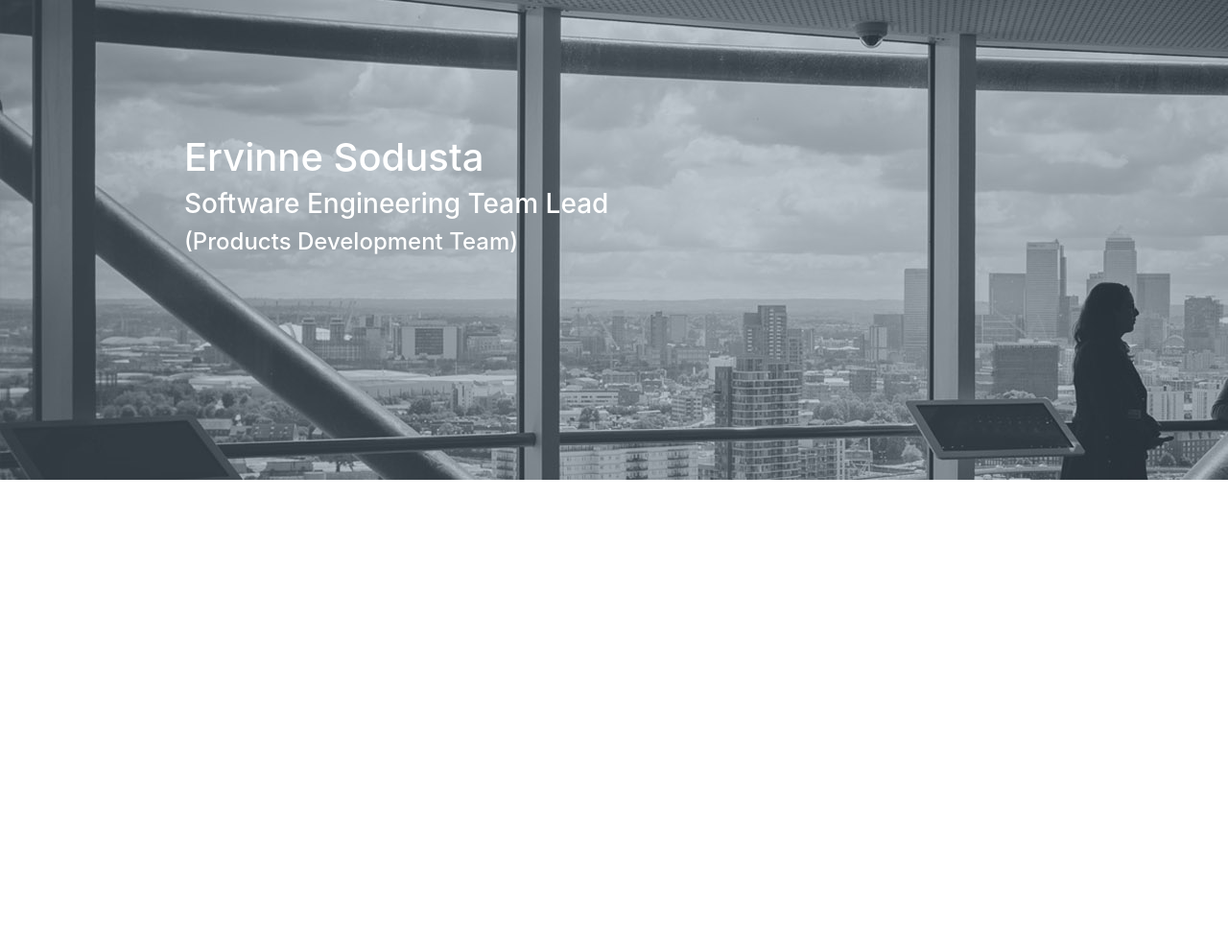
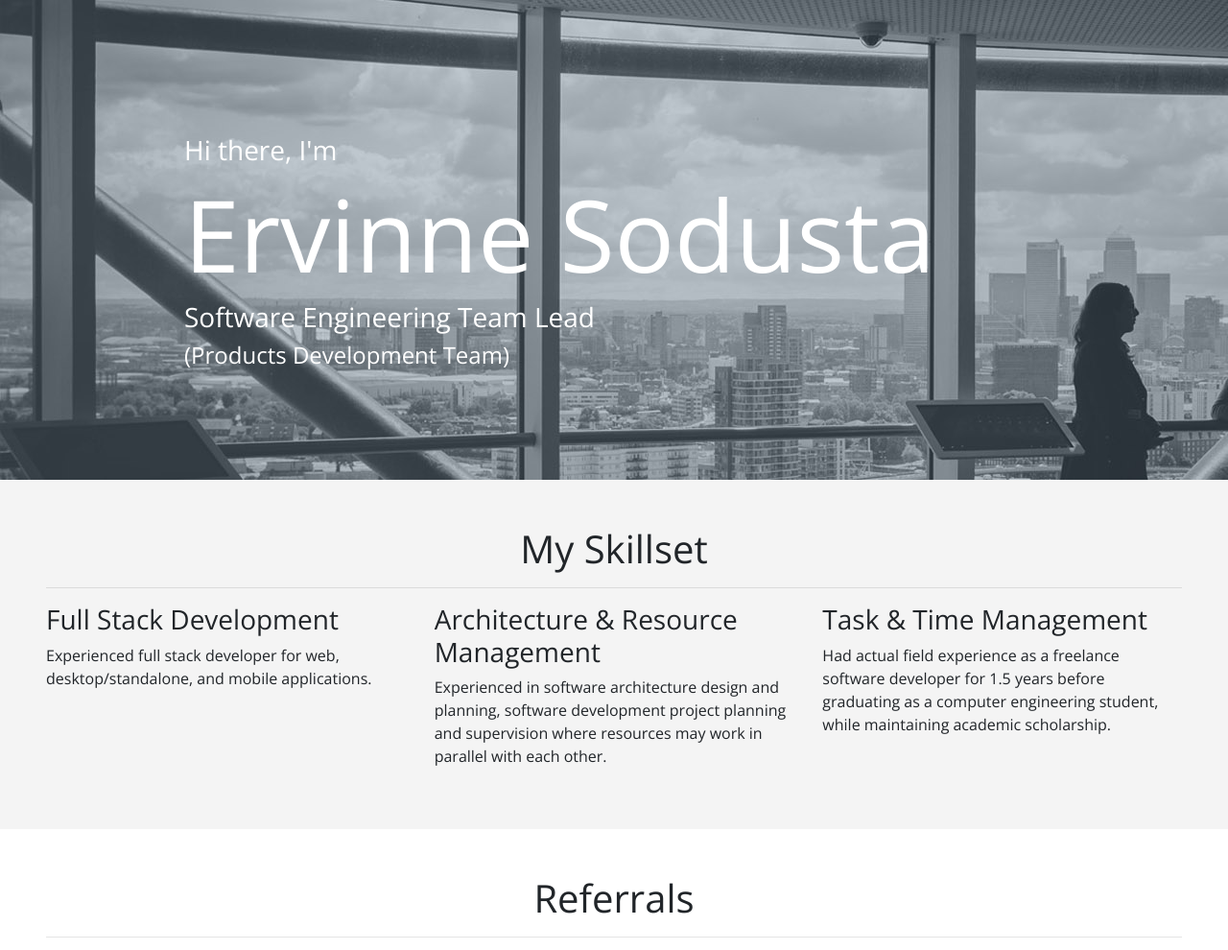
Before and after one commit to ervinne13/gg-byo1-bs-website, a PHP site: page / in a window 1280 px wide. Shown: the top 990 px of the page at 96% size. Before the commit the page ends 500 px from the top, so only its background shows below. Run offline with PHP 8.4, Linux system fonts and the light colour scheme; some libraries are stand-ins or nearby versions.

Commit message:
Add website content and contact form

```diff
--- a/css/index.css
+++ b/css/index.css
@@ -1,5 +1,27 @@
+
+body {
+    font-family: 'Open Sans', helvetica, arial, sans-serif;
+}
 
 .carousel-caption-top {
     top: 120px;
     bottom: 0px;
 }
+
+.carousel-caption h1.hero {
+    font-size: 6.5rem;
+}
+
+.light-bg {
+    background: #fff;
+}
+
+.light-grey-bg {
+    background: #f4f4f4;
+}
+
+.form-container {
+    margin-right: auto;
+    margin-left: auto;
+    max-width: 600px;
+}
--- a/index.html
+++ b/index.html
@@ -18,7 +18,10 @@
 
 		<link rel="stylesheet" href="/css/index.css" />
 
-    <title>Hello, bootstrap!</title>
+    <link href="https://fonts.googleapis.com/css?family=Roboto|Open+Sans" rel="stylesheet">
+    <link href="https://stackpath.bootstrapcdn.com/font-awesome/4.7.0/css/font-awesome.min.css" rel="stylesheet">
+
+    <title>Ervinne Sodusta | Online Profile</title>
   </head>
   <body>
     <div class="container-fluid p-0">
@@ -43,13 +46,117 @@
 							<p>(Products Development Team)</p>
 						</div>
 						<div class="carousel-caption carousel-caption-top text-left d-none d-xl-block">
-							<h1>Ervinne Sodusta</h1>
+              <h3>Hi there, I'm </h3>
+							<h1 class="hero">Ervinne Sodusta</h1>
 							<h3>Software Engineering Team Lead</h3>
 							<h4>(Products Development Team)</h4>
 						</div>
 		  		</div>
         </div>
       </div>
+
+      <div class="light-grey-bg p-5">
+        <div class="row">
+          <div class="col-sm text-center">
+            <h1>My Skillset</h1>
+            <hr />
+          </div>
+        </div>
+
+        <div class="row">
+          <div class="col-sm">
+            <h3>Full Stack Development</h3>
+            <p>Experienced full stack developer for web, desktop/standalone, and mobile applications.</p>
+          </div>
+          <div class="col-sm">
+            <h3>Architecture & Resource Management</h3>
+            <p>Experienced in software architecture design and planning, software development project planning and supervision where resources may work in parallel with each other.</p>
+          </div>
+          <div class="col-sm">
+            <h3>Task & Time Management</h3>
+            <p>Had actual field experience as a freelance software developer for 1.5 years before graduating as a computer engineering student, while maintaining academic scholarship.</p>
+          </div>
+        </div>
+      </div>
+
+      <div class="light-bg p-5">
+        <div class="row ">
+          <div class="col-sm text-center">
+            <h1>Referrals</h1>
+            <hr />
+          </div>
+        </div>
+
+        <div class="row">
+          <div class="col-lg">
+            <div class="media">
+              <img class="align-self-start mr-3" src="https://randomuser.me/api/portraits/men/18.jpg" alt="Generic placeholder image">
+              <div class="media-body">
+                <h5 class="mt-0">Jacob Terry</h5>
+                <p>I observe him goind the extra mile making sure his applications follow the current best practices avaiable for that tech stack. If you need someone who can write testable and maintainable software that can last years, he's the man.</p>
+                <p>He really needs to work on his front-end designing skills though as he lacks a lot in that regard.</p>
+              </div>
+            </div>
+          </div>
+          <div class="col-lg">
+            <div class="media">
+              <img class="align-self-start mr-3" src="https://randomuser.me/api/portraits/men/93.jpg" alt="Generic placeholder image">
+              <div class="media-body">
+                <h5 class="mt-0">Harold Roberts</h5>
+                <p>He's our research and development person aside from his job description. He can switch from best practice to quick and dirty for a fast paced environment when trying to create demos for clients.</p>
+                <p>I would recommend making use of his broad knowledge, he knows Lotus Notes, .NET, Java, JavaScript, PHP, Python and probably lots more. Just give him his materials (books, training subscriptions).</p>
+              </div>
+            </div>
+          </div>
+
+          <div class="col-lg">
+            <div class="media">
+              <img class="align-self-start mr-3" src="https://randomuser.me/api/portraits/women/27.jpg" alt="Generic placeholder image">
+              <div class="media-body">
+                <h5 class="mt-0">Beatrice Olson</h5>
+                <p>Aside from being an overall reliable developer, he can assist you in managing junior developers. He's produced excellente junior developers that became seniors fast in our short time together.</p>
+              </div>
+            </div>
+          </div>
+        </div>
+      </div>
+
+      <div class="light-grey-bg p-5">
+        <div class="text-center">
+          <h1>Contact Me</h1>
+        </div>
+
+        <div class="form-container">
+          <form>
+            <div class="form-group">
+              <label for="email">Your Email address</label>
+              <input type="email" class="form-control" name="email" aria-describedby="email-help" placeholder="Enter email">
+              <small id="email-help" class="form-text text-muted">... so I can contact you back, I'll never share your email with anyone else.</small>
+            </div>
+            <div class="form-group">
+              <label for="name">Your Name</label>
+              <input type="text" class="form-control" name="name" placeholder="Enter name">
+            </div>
+            <div class="form-group">
+              <label for="purpose">Purpose</label>
+              <select class="form-control" name="purpose">
+                <option value="jof">Job Offer (Freelance)</option>
+                <option value="jor">Job Offer (Regular)</option>
+                <option value="o">Other</option>
+              </select>
+            </div>
+            <div class="form-group">
+              <label for="purpose">Message</label>
+              <textarea class="form-control" name="purpose"></textarea>
+            </div>
+
+            <button type="submit" class="btn btn-primary">Submit</button>
+          </form>
+        </div>
+
+      </div>
+
+    <!-- End of Container -->
     </div>
 
     <script
```
Also changed, not shown: learning-modules/01-bootstrap-basics.md (+4 -0 lines), readme.md.
